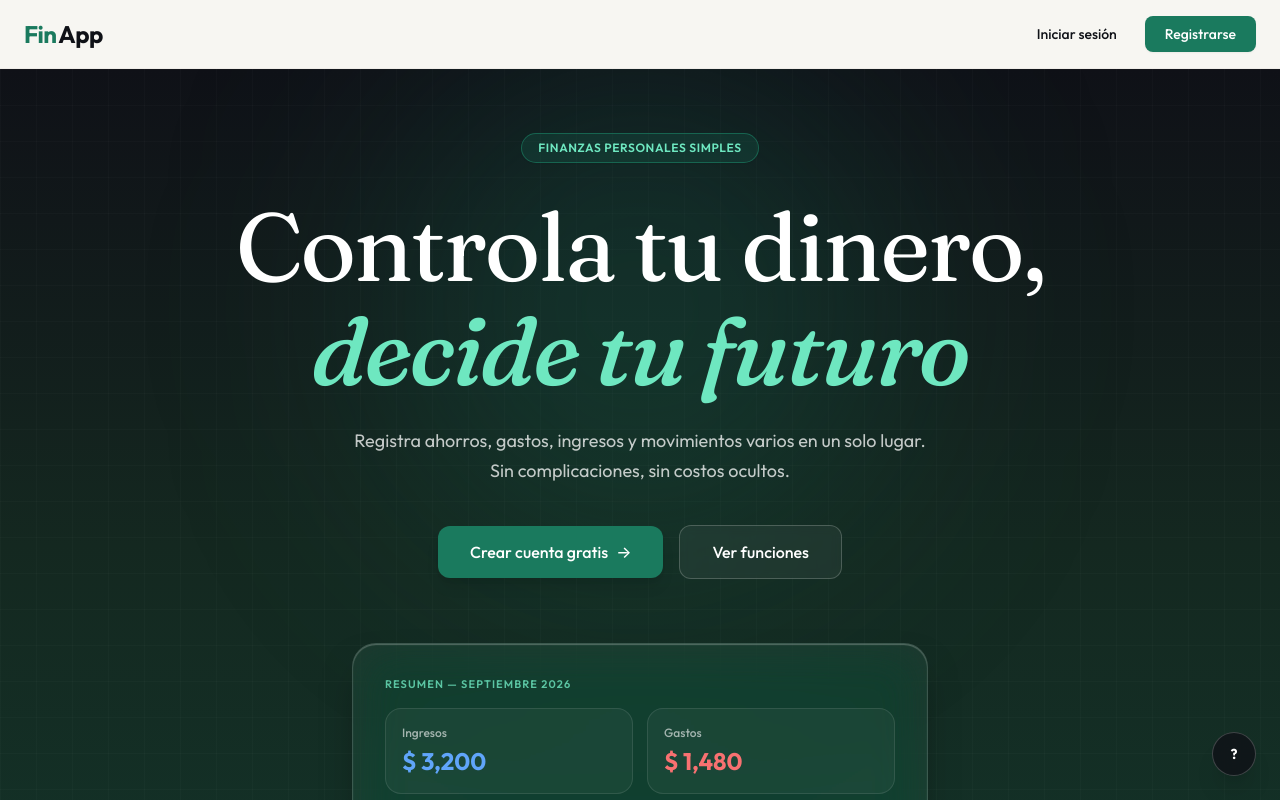
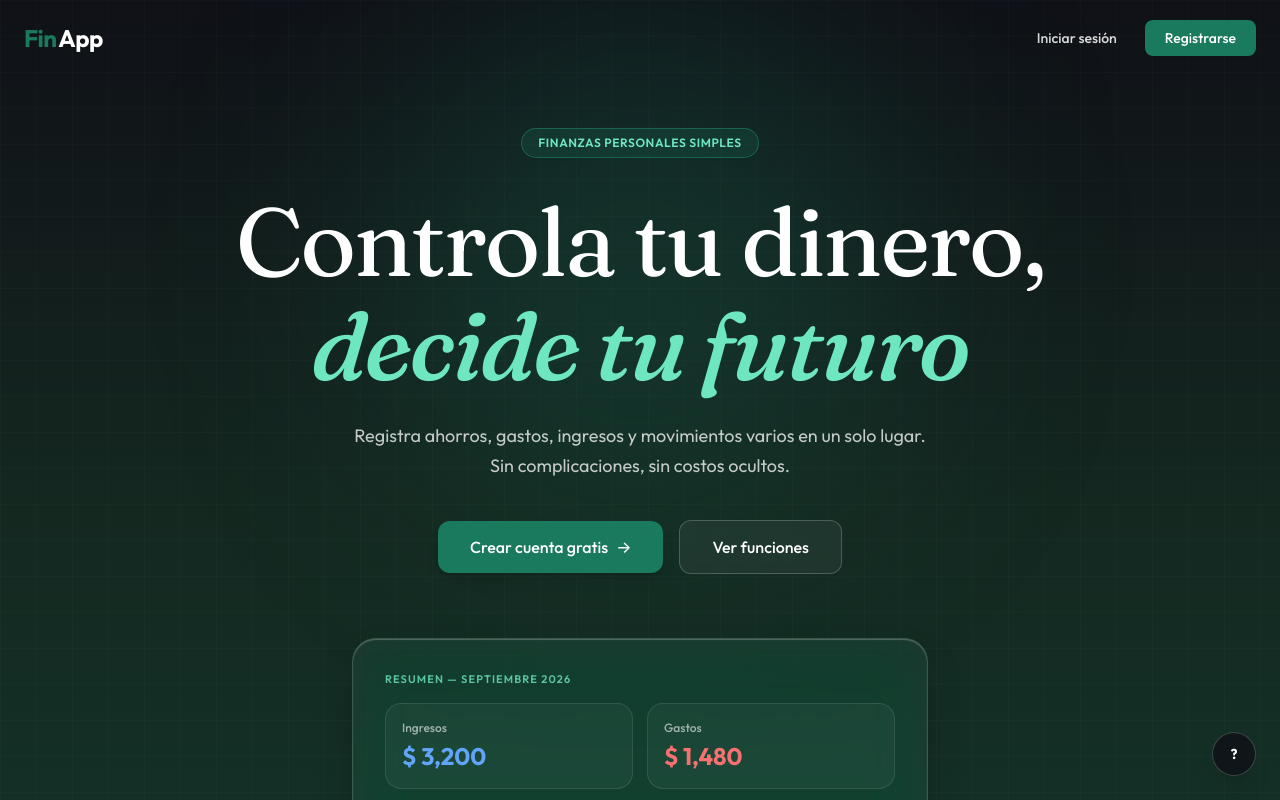
Before and after one commit to luisda-291105/finApp-web, a React (Vite) app: page / in a window 1280 px wide. Shown: the top 800 px of the page. Built offline with nearby package versions, Linux system fonts and the light colour scheme; no server answers.

Commit message:
agrega efecto transparente a header en hero

```diff
--- a/src/components/Hero.jsx
+++ b/src/components/Hero.jsx
@@ -20,7 +20,7 @@ export default function Hero({ alAbrirAuth }) {
   return (
     <section
       id="inicio"
-      className="relative overflow-hidden bg-gradient-to-b from-[#0f1117] via-[#142820] to-[#12362b] pt-16 pb-24 px-6 text-center"
+      className="relative overflow-hidden bg-gradient-to-b from-[#0f1117] via-[#142820] to-[#12362b] pt-28 md:pt-32 pb-24 px-6 text-center"
     >
       {/* Capa de grilla técnica de fondo */}
       <div className="hero-grid absolute inset-0 pointer-events-none opacity-40" aria-hidden="true" />
--- a/src/components/Navbar.jsx
+++ b/src/components/Navbar.jsx
@@ -1,5 +1,5 @@
 /**
- * @uso        Barra de navegación principal sticky con efecto blur y accesos de autenticación
+ * @uso        Barra de navegación con efecto transparente en Hero y transición a blur al scroll
  * @funciones  Navbar({ alAbrirAuth })
  * @datos      Recibe alAbrirAuth como prop
  * @eventos    scroll en window, click en botones de login/registro
@@ -10,7 +10,7 @@ import { useEffect, useState } from "react";
 
 /**
  * Navbar
- * Muestra el logotipo de FinApp y las acciones de acceso rápido.
+ * Muestra el logotipo de FinApp y las acciones de acceso rápido con transición dinámica según scroll.
  * @param {Object} props
  * @param {(modo: 'login' | 'registro') => void} props.alAbrirAuth - Callback para abrir modal
  */
@@ -22,29 +22,42 @@ export default function Navbar({ alAbrirAuth }) {
       setDesplazado(window.scrollY > 20);
     };
 
+    manejarScroll();
     window.addEventListener("scroll", manejarScroll, { passive: true });
     return () => window.removeEventListener("scroll", manejarScroll);
   }, []);
 
   return (
     <header
-      className={`sticky top-0 z-40 w-full transition-all duration-300 ${
+      className={`fixed top-0 left-0 right-0 z-40 w-full transition-all duration-400 ease-in-out ${
         desplazado
-          ? "bg-[#f7f6f2]/90 backdrop-blur-md border-b border-[#e0ddd8] py-3 shadow-sm"
-          : "bg-[#f7f6f2] border-b border-[#e0ddd8]/40 py-4"
+          ? "bg-[#f7f6f2]/92 backdrop-blur-md border-b border-[#e0ddd8] py-3.5 shadow-sm"
+          : "bg-transparent border-b border-transparent py-5"
       }`}
     >
       <div className="max-w-7xl mx-auto px-6 flex items-center justify-between">
+        {/* Logotipo FinApp */}
         <a href="#inicio" className="flex items-center gap-0.5 text-2xl font-bold tracking-tight">
           <span className="text-[#1a7a5e]">Fin</span>
-          <span className="text-[#0f1117]">App</span>
+          <span
+            className={`transition-colors duration-400 ${
+              desplazado ? "text-[#0f1117]" : "text-white"
+            }`}
+          >
+            App
+          </span>
         </a>
 
+        {/* Acciones de autenticación */}
         <div className="flex items-center gap-4">
           <button
             type="button"
             onClick={() => alAbrirAuth("login")}
-            className="text-sm font-medium text-[#0f1117] hover:text-[#1a7a5e] px-3 py-1.5 transition-colors cursor-pointer"
+            className={`text-sm font-medium px-3 py-1.5 transition-colors duration-400 cursor-pointer ${
+              desplazado
+                ? "text-[#0f1117] hover:text-[#1a7a5e]"
+                : "text-white/85 hover:text-white"
+            }`}
           >
             Iniciar sesión
           </button>
```
Also changed, not shown: 1 other file (tests, documents, lock files or other folders).
